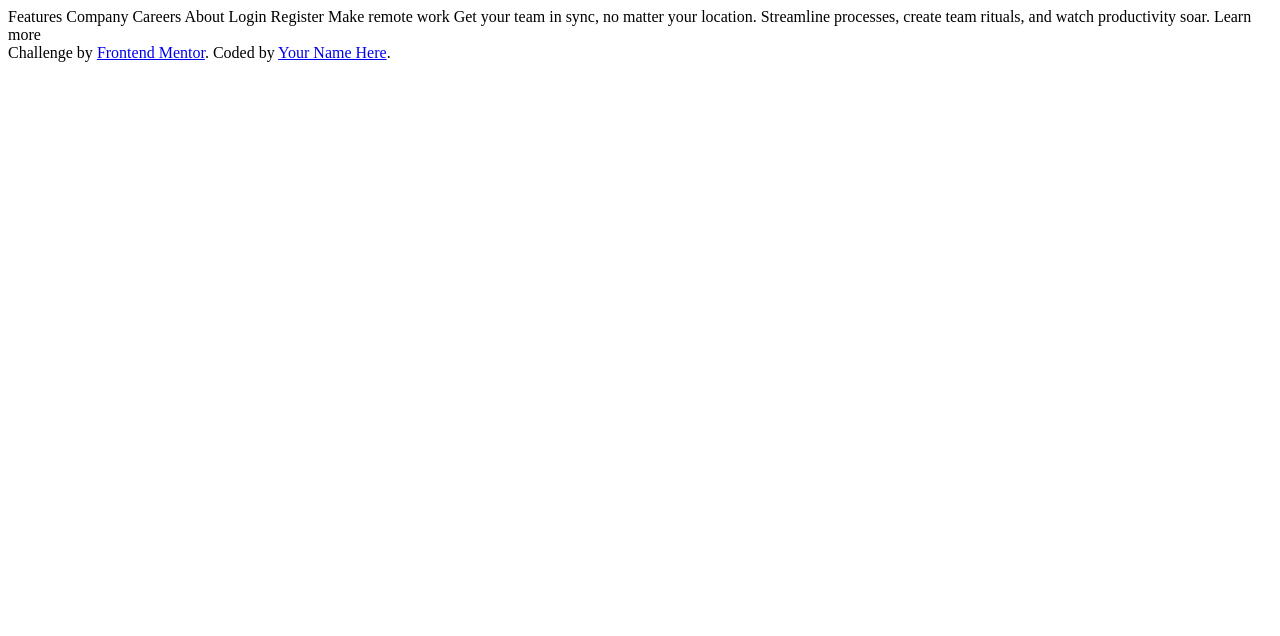
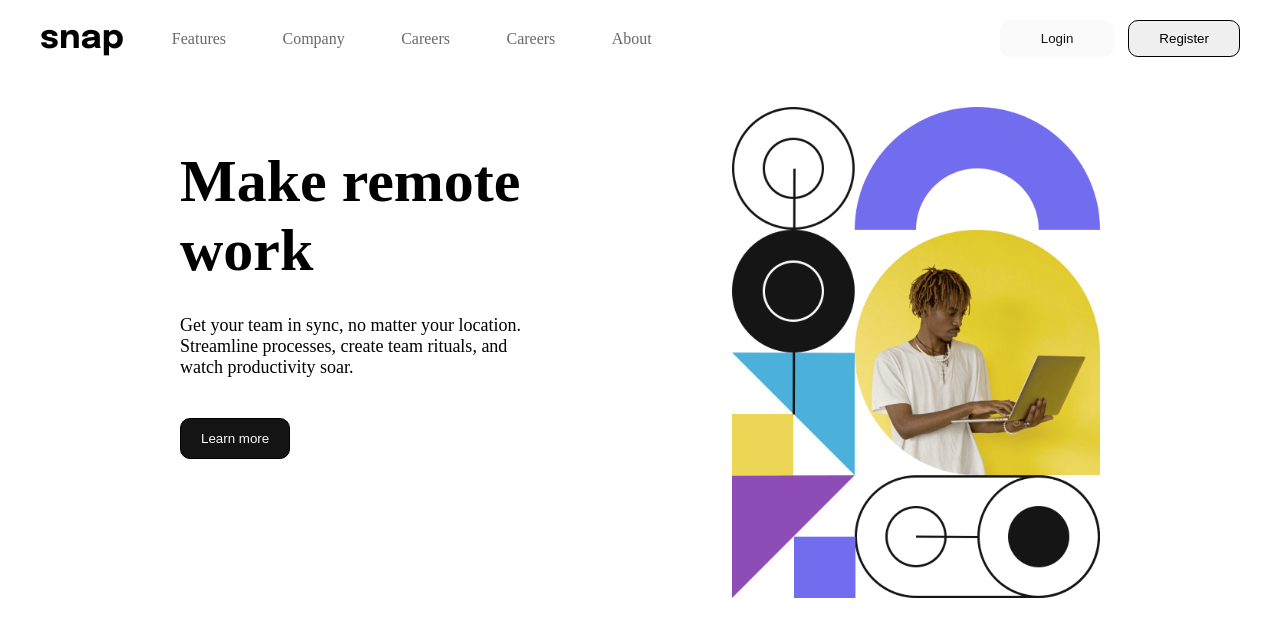
Before and after one commit to CodewithSegNet/mentorship-project, a website: page index.html in a window 1280 px wide. Drawn offline with Linux system fonts and the light colour scheme.

Commit message:
initial commit

```diff
--- a/Project 1/scss/style.scss
+++ b/Project 1/scss/style.scss
@@ -1,11 +1,178 @@
-$primarycolor: red;
-$secondarycolor: blue;
-<style>
+$Mobile: 375px;
+$Desktop: 1440px;
+
+$paragraph: 18px;
+
+$White: hsl(0, 0%, 98%);
+$Gray: hsl(0, 0%, 41%);
+$Black: hsl(0, 0%, 8%);
+
+/*- Weights: 500, 700*/
+
+
+/*<style>
   .attribution { font-size: 11px; text-align: center; }
   .attribution a { color: hsl(228, 45%, 44%); }
-</style>
+</style>*/
 
-h2{
-  background-color: $primarycolor;
-  color: $secondarycolor;
+
+
+
+*{
+margin: 0;
+padding: 0;
+box-sizing: border-box;
 }
+
+
+
+
+
+
+.mobile-img{
+  display: none;
+}
+
+.container-fluid{
+max-width: $Desktop;
+display: flex;
+margin: 20px 40px 0;;
+overflow: hidden;
+padding: 0;
+}
+
+.desktop-img{
+max-width: 40%;
+}
+
+.logo{
+cursor: pointer;
+font-size: 2.1rem;
+font-weight: 700;
+font-family: Epilogue;
+
+}
+
+nav.navbar{
+justify-content: space-between;
+align-items: center;
+display: flex;
+width: 100%;
+}
+
+
+.links{
+display:flex;
+list-style-type: none;
+justify-content: space-between;
+width: 40%;
+margin-right: 25%;
+
+
+.link-item{
+color: $Gray;
+text-decoration: none;
+}
+
+.link-item:hover{
+  color: $Black;
+}
+}
+
+.btn{
+  margin-left: 10px;
+  border: 1px solid #000;
+  border-radius: 10px;
+  padding: 10px 30px;
+    transition: .4s;
+}
+
+.btn:hover{
+  transform: scale(.92);
+    color:$White;
+  background-color: $Black;
+}
+
+.trans-btn{
+  background-color: $White;
+  color: $Black;
+    border: 1px solid transparent;
+    border-radius: 10px;
+    padding: 10px 40px;
+    transition: .4s;
+}
+
+.trans-btn:hover{
+  transform: scale(.92);
+  color:$White;
+  background-color: $Gray;
+}
+
+
+.content{
+  max-width: 40%;
+padding: 40px 0 0;
+text-align: left;
+
+  h2{
+    font-size: 70em;
+    padding: 0 0 30px;
+    font-weight:700;
+  }
+
+  p{
+      padding: 0 0 40px;
+    font-size:$paragraph;
+  }
+}
+
+
+.sub-btn{
+  color:$White;
+  background-color: $Black;
+  border: 1px solid #000;
+  border-radius: 10px;
+  padding: 12px 20px;
+    transition: .4s;
+}
+
+.sub-btn:hover{
+  transform: scale(.92);
+  color:$Black;
+  background-color: $White;
+}
+
+.content-container{
+display: flex;
+justify-content: space-between;
+max-width: $Desktop;
+margin: 50px auto;
+padding: 0 180px;
+}
+
+
+@media (max-width: $Desktop) {
+  .content{
+
+    h2{
+font-size: 70px;
+font-weight: 700;
+    }
+
+    p{
+      font-size:$paragraph;
+    }
+  }
+}
+
+
+@media (max-width: 1300px) {
+  .content{
+    width: 70%;
+
+    h2{
+font-size: 60px;
+font-weight: 700;
+    }
+  }
+}
--- a/index.html
+++ b/index.html
@@ -1,36 +1,60 @@
 <!DOCTYPE html>
 <html lang="en">
+
 <head>
   <meta charset="UTF-8">
   <meta name="viewport" content="width=device-width, initial-scale=1.0"> <!-- displays site properly based on user's device -->
-
+  <link rel="preconnect" href="https://fonts.googleapis.com">
+  <link rel="preconnect" href="https://fonts.gstatic.com" crossorigin>
+  <link href="https://fonts.googleapis.com/css2?family=Epilogue:wght@500;700&display=swap" rel="stylesheet">
   <link rel="icon" type="image/png" sizes="32x32" href="./images/favicon-32x32.png">
-
+<link rel="stylesheet" href="css/style.css">
   <title>Frontend Mentor | Intro section with dropdown navigation</title>
 
   <!-- Feel free to remove these styles or customise in your own stylesheet 👍 -->
 
 </head>
+
 <body>
+  <header id="nav-header">
+    <div class="container-fluid">
+      <nav class="navbar">
+        <h2 class="logo">snap</h2>
+        <ul class="links">
+          <li><a href="#" class="link-item">Features</a></li>
+          <li><a href="#" class="link-item">Company</a></li>
+          <li><a href="#" class="link-item">Careers</a></li>
+          <li><a href="#" class="link-item">Careers</a></li>
+          <li><a href="#" class="link-item">About</a></li>
+        </ul>
+      <div class="btn-list">
+        <button class="trans-btn">Login</button>
+        <button class="btn">Register</button>
+      </div>
 
-  Features
-  Company
-  Careers
-  About
 
-  Login
-  Register
 
-  Make remote work
+      </nav>
+    </div>
+  </header>
 
-  Get your team in sync, no matter your location. Streamline processes,
-  create team rituals, and watch productivity soar.
+  <section>
+    <div class="content-container">
+      <div class=" content">
+  <h2>Make remote work</h2>
+  <p>  Get your team in sync, no matter your location. Streamline processes,
+    create team rituals, and watch productivity soar.
+    </p>
 
-  Learn more
+    <button class="sub-btn">Learn more</button>
+      </div>
+  <img class="desktop-img"  src="./images/image-hero-Desktop.png">
+    <img class="mobile-img" src="./images/image-hero-mobile.png">
+    </div>
+  </section>
 
-  <div class="attribution">
-    Challenge by <a href="https://www.frontendmentor.io?ref=challenge" target="_blank">Frontend Mentor</a>.
-    Coded by <a href="#">Your Name Here</a>.
-  </div>
+
+
 </body>
+
 </html>
```
Also changed, not shown: css/style.css.
